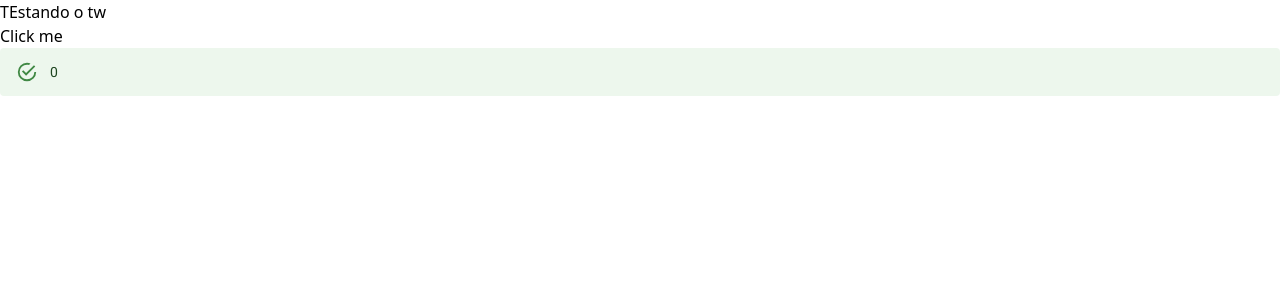
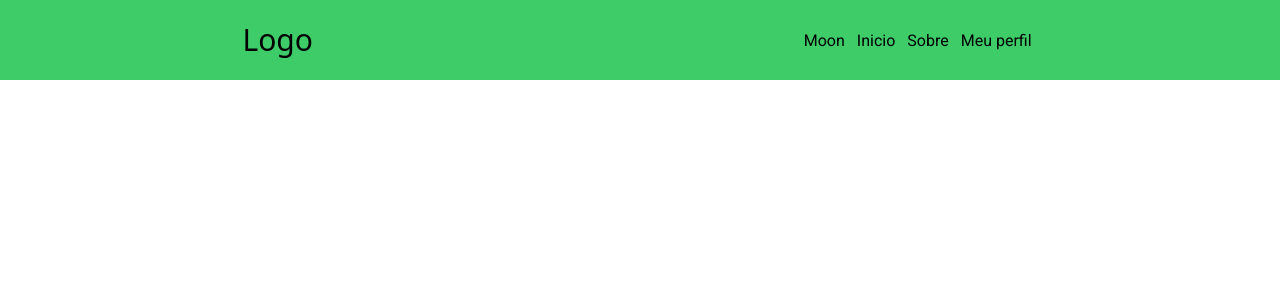
Before and after one commit to PedroVenchiarutti/ajudaJa-Project, a React (Vite) app: page /home in a window 1280 px wide. Shown: the top 300 px of the page. Built offline with nearby package versions, Linux system fonts and the light colour scheme.

Commit message:
Starting the navbar Header

```diff
--- a/src/Pages/Index.jsx
+++ b/src/Pages/Index.jsx
@@ -1,20 +1,26 @@
 import React, { useState } from 'react';
-import Alert from '@mui/material/Alert';
 
-const HomePage = () => {
-  const [count, setCount] = useState(0);
+import Button from '@mui/material/Button'
+import '../index.scss'
+
+function Header() {
+
+
 
   return (
-    <div className="bg-gray-900 ">
-      <h1 className="bg-gray-800">TEstando o tw</h1>
-      <div>
-        <button type="button" onClick={() => setCount(count + 1)}>
-          Click me
-        </button>
-        <Alert>{count}</Alert>
-      </div>
+    <div className='max-w-full bg-navBg'>
+        <div className='h-20 items-center flex justify-around flex-nowrap flex-row max-w-screen-2xl'>
+          <h1 className='text-3xl'><a href="/home">Logo</a></h1>
+          <ul>
+            <li className='font-secondary inline px-1.5'>Moon</li>
+            <li className='font-secondary inline px-1.5'>Inicio</li>
+            <li className='font-secondary inline px-1.5'>Sobre</li>
+            <li className='font-secondary inline px-1.5'>Meu perfil</li>
+          </ul>
+
+        </div>
     </div>
   );
 };
 
-export default HomePage;
+export default Header;
```
Also changed, not shown: public/images/image-firs-seasson.png (added), src/Pages/Homepages/Homepage.jsx (added).
